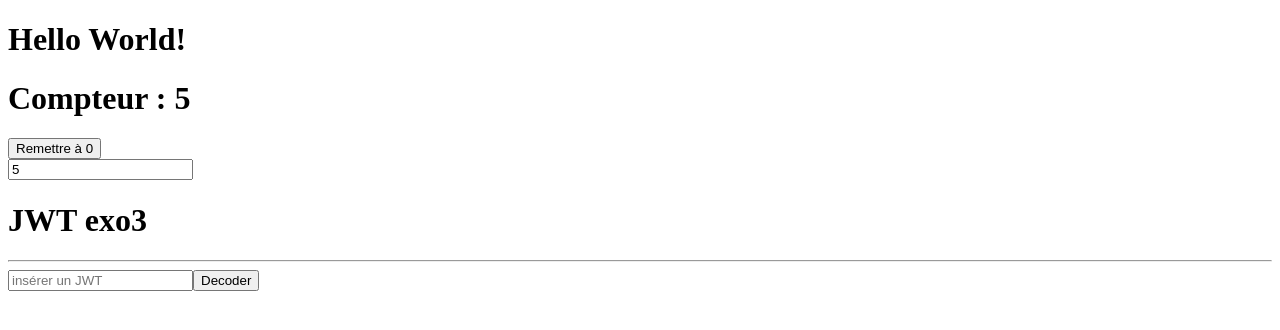
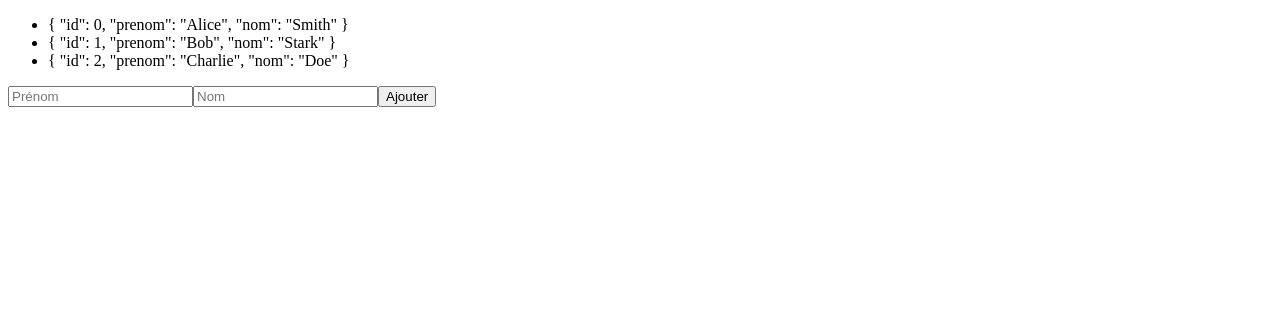
Before and after one commit to Bangerzzz/vuejour2, a Vue app: page / in a window 1280 px wide. Shown: the top 330 px of the page. Built offline with nearby package versions, Linux system fonts and the light colour scheme.

Commit message:
Exercice Tableau

```diff
--- a/src/App.vue
+++ b/src/App.vue
@@ -1,54 +1,40 @@
 <script setup>
-  import {ref} from "vue"
-  import * as jose from 'jose'
-
-  const count = ref(0)
-  const jwt = ref("");
-  const decoded= ref("");
-  let show = ref(false);
-  const token = ref("");
-
-  setInterval(function () {count.value++},1000)
-   function resetCompteur() {
-    count.value = 0;
-  }
-  function decode(){
-    decoded.value = jose.decodeJwt(jwt.value);
-    show.value=true;
-    addLocalStorage();
-  }
-  function addLocalStorage() {
-    // Si le token est vide
-    if ( !token.value ) {
-      localStorage.setItem('token', jwt.value);
-      token.value = localStorage.getItem('token');
+  // import Compteur from "./components/Compteur.vue";
+  // import DemoJwt from "./components/DemoJwt.vue";
+  import {ref} from "vue";
+  let id = ref(0);
+  const users = ref([
+    {id : id.value++, prenom: "Alice", nom: "Smith"},
+    {id : id.value++, prenom: "Bob", nom: "Stark"},
+    {id : id.value++, prenom: "Charlie", nom: "Doe"}
+  ]);
+  const prenom = ref("");
+  const nom = ref("");
+  function ajouterUser() {
+    if (prenom.value && nom.value) {
+      users.value.push({
+        id: id.value++,
+        prenom : prenom.value,
+        nom : nom.value
+      });
+      prenom.value = "";
+      nom.value = "";
     }
   }
-
 </script>
 
 <template>
-  <h1>Hello World!</h1>
-  <h1>Compteur : {{count}}</h1>
-  <div>
-    <button @click="resetCompteur()">Remettre à 0</button>
-    <br>
-    <input type="number" v-model="count">
-  </div>
+  <ul>
+      <li v-for="user in users" :key="user.id">
+        {{ user }}
+      </li>
+    </ul>
 
-  <h1>JWT exo3</h1>
-  <hr>
-
-  <input type="text" v-model="jwt" placeholder="insérer un JWT">
-  <button @click="decode()">Decoder</button>
-
-  <p v-if="show">
-    {{decoded}}
-  </p>
-
-  <p v-if="token">
-    {{ token }}
-  </p>
+    <form @submit.prevent="ajouterUser()">
+      <input type="text" placeholder="Prénom" v-model="prenom">
+      <input type="text" placeholder="Nom" v-model="nom">
+      <button>Ajouter</button>
+    </form>
 </template>
 
 <style>
```
